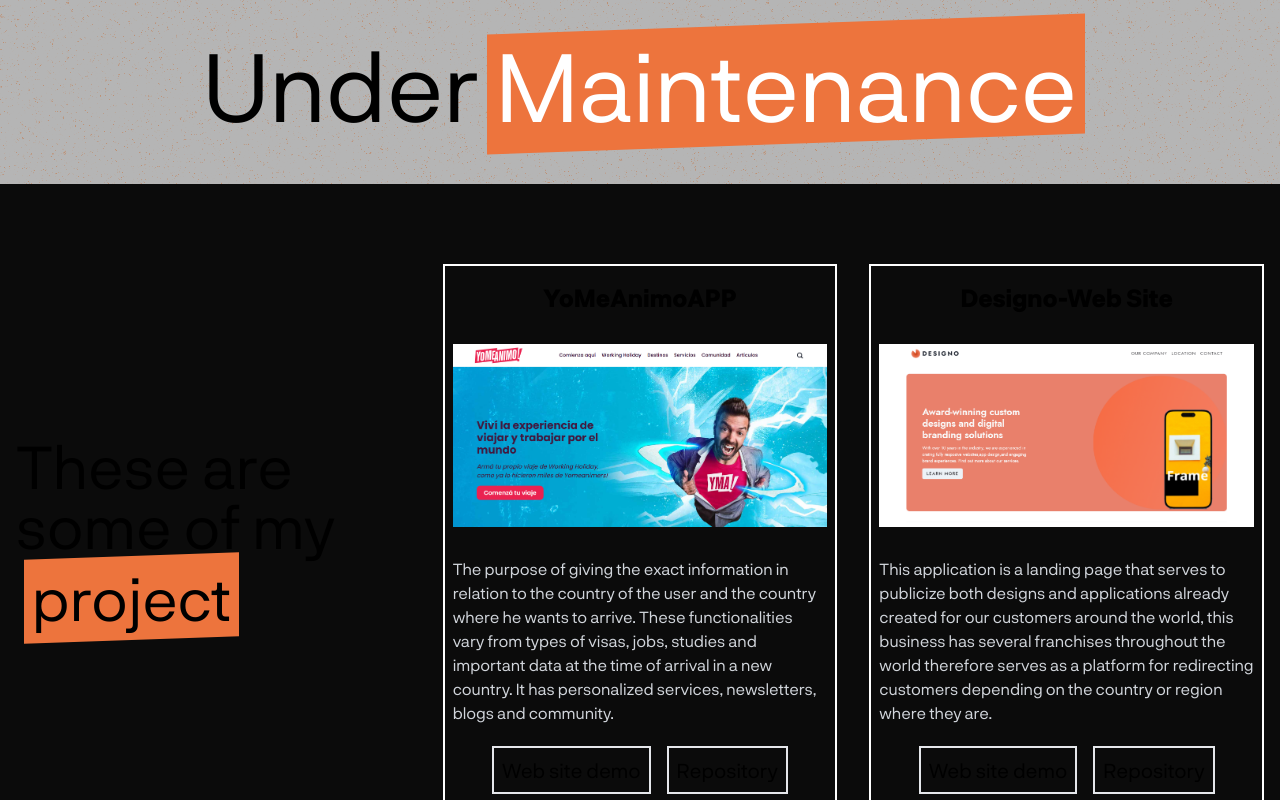
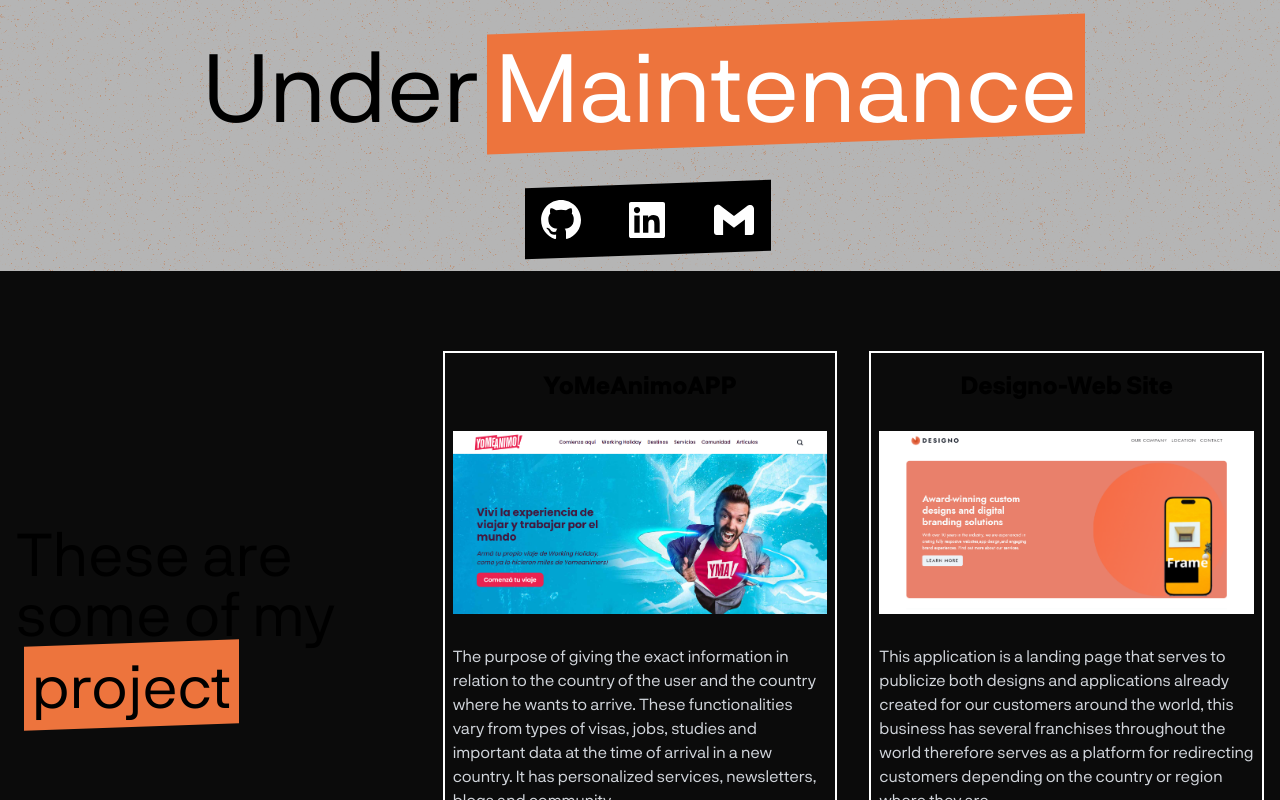
Before and after one commit to DrHeinz11/portfolio-ts, a React (Vite) app: page / in a window 1280 px wide. Shown: the top 800 px of the page. Built offline with nearby package versions, Linux system fonts and the light colour scheme.

Commit message:
[fix] header links

```diff
--- a/src/pages/Home/Components/Header/HeaderLinks.tsx
+++ b/src/pages/Home/Components/Header/HeaderLinks.tsx
@@ -1,22 +1,38 @@
-import { Github, Gmail, Linkdin, Stamp } from '../../../../components'
-import { FC } from 'react'
+import { Github, Gmail, Linkdin, Stamp } from "../../../../components";
+import { FC } from "react";
 
-type direction = { direction: string }
+type direction = { direction: string; };
 
 const HeaderLinks: FC<direction> = ({ direction }) => {
   return (
-        <div className={`flex flex-${direction} gap-4 items-center`}>
-            <a className='p-2 hover:bg-main hover:transition-colors ' href="https://github.com/Franco-Martin11" rel="noopener noreferrer" target="_blank">
+
+    <nav className={`flex flex-${direction} gap-8 items-center relative transition-colors`}>
+      <a
+        className="p-2 hover:bg-main "
+        href="https://github.com/Franco-Martin11"
+        rel="noopener noreferrer"
+        target="_blank"
+      >
         <Github />
       </a>
-            <a className='p-2 hover:bg-main hover:transition-colors ' href="https://www.linkedin.com/in/franco-martin-148206243/" rel="noopener noreferrer" target="_blank">
+      <a
+        className="p-2 hover:bg-main "
+        href="https://www.linkedin.com/in/franco-martin-148206243/"
+        rel="noopener noreferrer"
+        target="_blank"
+      >
         <Linkdin />
       </a>
-            <a className='p-2 hover:bg-main hover:transition-colors ' href="mailto:main.francomartin@gmail.com" rel="noopener noreferrer" target="_blank">
+      <a
+        className="p-2 hover:bg-main"
+        href="mailto:main.francomartin@gmail.com"
+        rel="noopener noreferrer"
+        target="_blank"
+      >
         <Gmail />
       </a>
-        </div>
-    )
-}
+    </nav>
+  );
+};
 
-export default HeaderLinks
+export default HeaderLinks;
--- a/src/routes/components/Maintenance.tsx
+++ b/src/routes/components/Maintenance.tsx
@@ -1,5 +1,5 @@
 import React from 'react'
-import { ReleaseProjects } from '../../pages'
+import { HeaderLinks, ReleaseProjects } from '../../pages'
 
 type Props = {}
 
@@ -11,8 +11,11 @@
                     <h2 className=' text-white py-1 relative'>
                         Maintenance
                     </h2>
-                </span></h1>
-
+                </span>
+            </h1>
+            <div className="ml-4 my-2 before:block before:absolute before:-inset-2 before:-skew-y-2 before:bg-black relative inline-block">
+                <HeaderLinks direction='row' />
+            </div>
             <ReleaseProjects />
         </div>
     )
```
Lines whose indentation alone changed are shown as unchanged.
